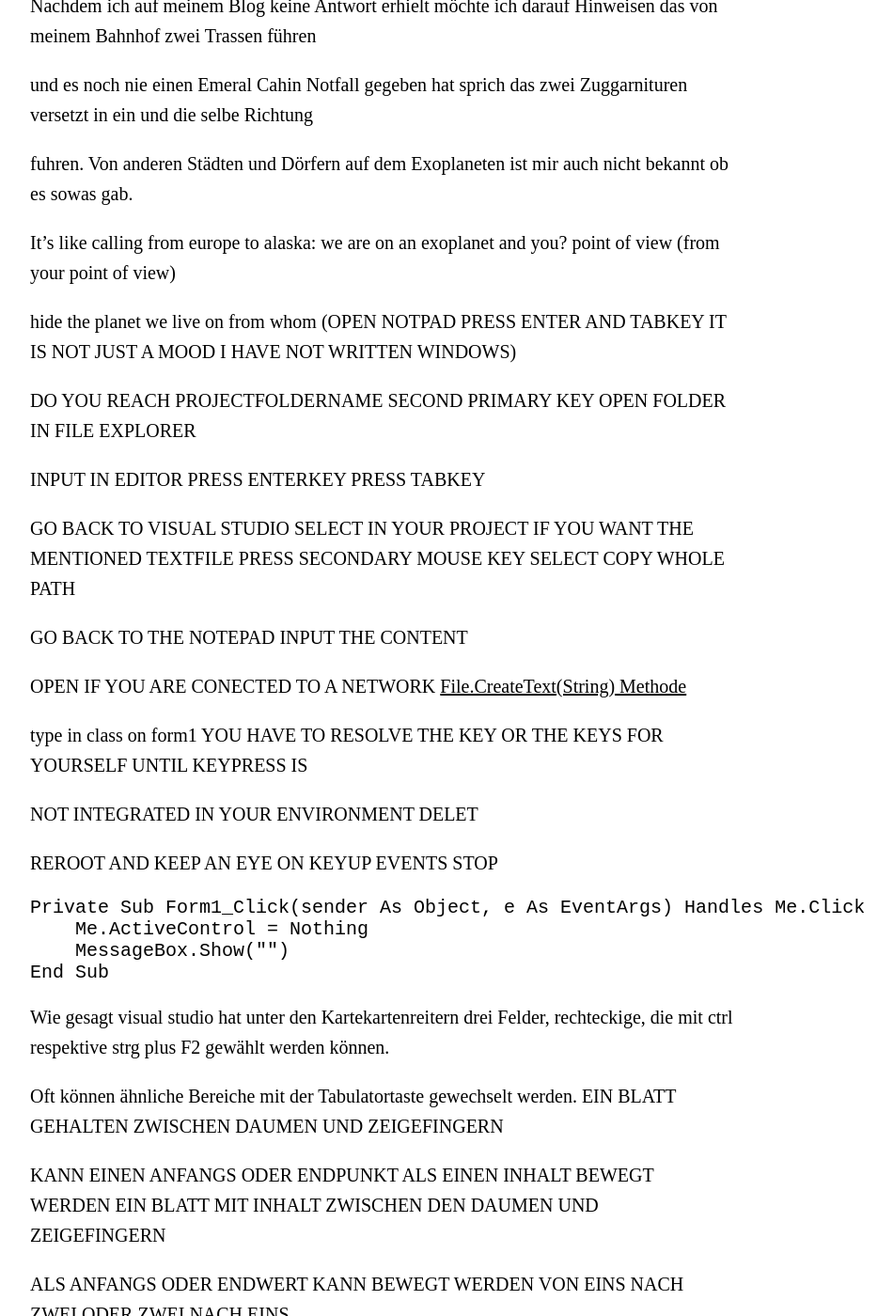
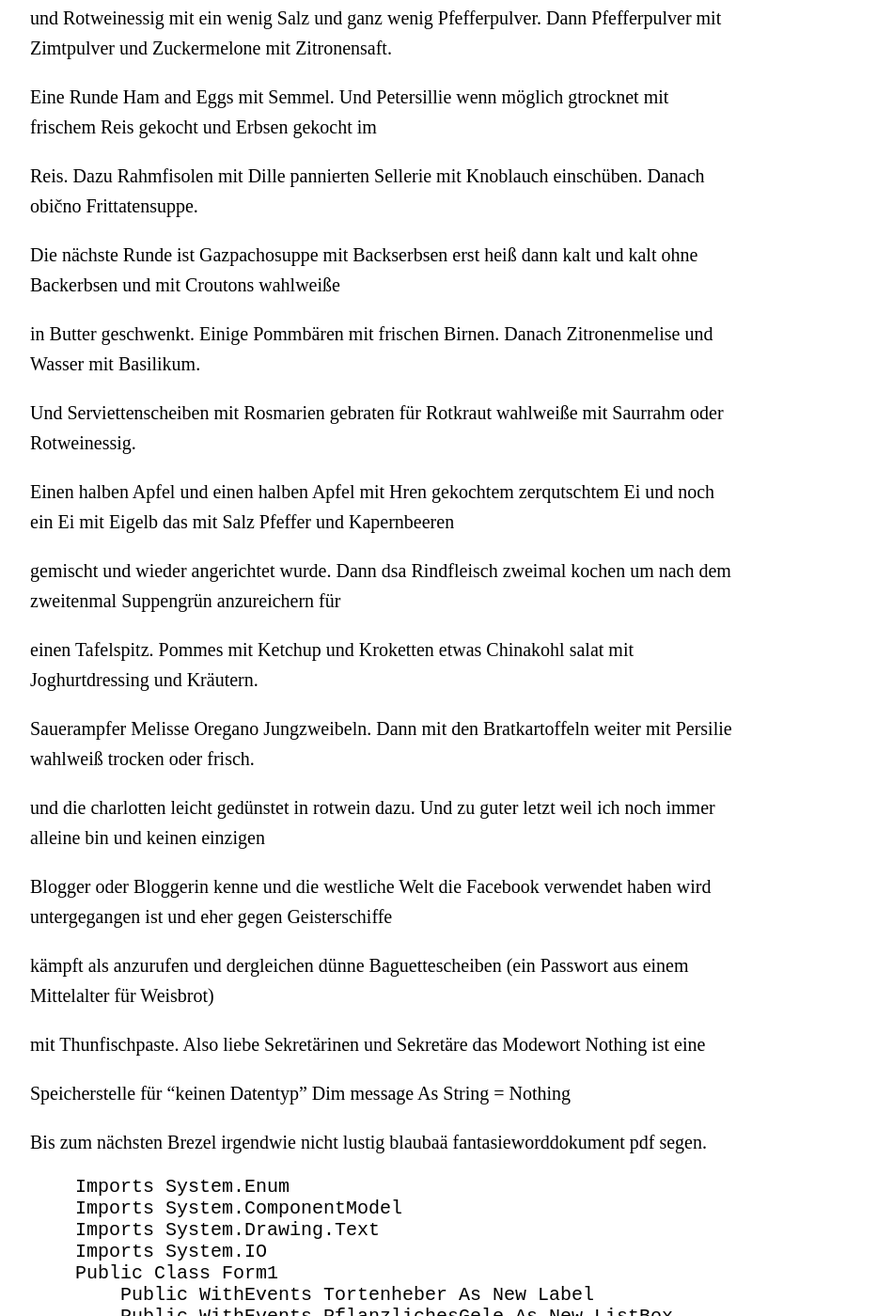
Before and after one commit to ledlightjungledStefan/Osterei, a Jekyll site: the page built from _posts/2022-08-31-Windows10Umgebungsvariablen.markdown, in a window 1280 px wide and 1400 px high, scrolled down 1091 px. Shown: the whole window at 94% size, without its empty margins (233-1183 px from the left). Built offline with Jekyll 4.4.1, drawn with Linux system fonts in a browser that asks for light colours; some web fonts are replaced; some of the changed text lies outside the part shown.

Commit message:
Update 2022-08-31-Windows10Umgebungsvariablen.markdown

```diff
--- a/_posts/2022-08-31-Windows10Umgebungsvariablen.markdown
+++ b/_posts/2022-08-31-Windows10Umgebungsvariablen.markdown
@@ -16,263 +16,168 @@ description: cupcake with chocolate colors for /d %a in (%EINBAHN%) do dir /b %a
 <br>
 ° index
 
-- Well. . . . . . . . .
+Bei dem Computerspiel gibt es nach der Hafeneinfahrt wenn die Tonspur
+gehört werden kann
 
-EmptyScript.txt
-Projektmappe "RadischienSalat" (1 von 1 Projekten)
+Ding Ding
+Ports Royal 2
 
-Primäre Taste auswählen
-Links
+Und jetzt? Alle anderen Blogger und Bloggerinen tippten auch weil
+social media noch schlechter zu verdauen waren als Bloggen.
 
-RadischienSalat
-Sekundär Taste
+Ich wünsche mir einen Sonenaufgang. Mhm.
+Und Tannenspröslinge eingelegt in Ahornsirup mit Karderwurzelbitter.
 
-Ordner in Datei-Explorer öffnen
-Addressleiste Speicherort RadischienSalat
+Ja und dazu hätte ich gerne Ingwersaft mit Spirulinaalgen und Vitamin C
+Brausen. Reismilch mit Heidelbeeren pürrirt.
 
-Sekundär Taste
-Adresse als Text kopieren
+Dannach Vanilleeis mit Joghurt und Bananen als Smoothie und etwas Zimt.
+Noch einen unbehandelten Zitronekompot mit Zimtpulver Nelkenpulver
 
-Editor Entertaste Tabulatortaste
-Kopie einfügen
+und Ingwerpulver. Dann noch aus einem Entsafter Ananas mit Selleristangen
+einen Apfelkompot mit Ahornsirup Grad B.
 
-Visual Studio Caret einschalten in der Datei EmptyScript.txt
-Click an item in one of the lists above to change the font or color of this text.
+Gedämpften Spinat mit Knoblauch und Dinkelkernlaibchen und einen Rukola
+Sellerie Salt mit Sauerrahm Schniitlauch Dressing etwas Olivenöl
 
-Once the initial conditions are set up (i.e the binding) this operation happens
-automatically
+und Rotweinessig mit ein wenig Salz und ganz wenig Pfefferpulver.
+Dann Pfefferpulver mit Zimtpulver und Zuckermelone mit Zitronensaft.
 
-Sekundär Taste
-Einfügen
+Eine Runde Ham and Eggs mit Semmel. Und Petersillie wenn möglich
+gtrocknet mit frischem Reis gekocht und Erbsen gekocht im
 
-Primär Taste
-EmptyScript.txt speichern (Strg + S)
+Reis. Dazu Rahmfisolen mit Dille pannierten Sellerie mit Knoblauch
+einschüben. Danach obično Frittatensuppe.
 
-Nachdem ich auf meinem Blog keine Antwort erhielt möchte ich
-darauf Hinweisen das von meinem Bahnhof zwei Trassen führen
+Die nächste Runde ist Gazpachosuppe mit Backserbsen erst heiß dann
+kalt und kalt ohne Backerbsen und mit Croutons wahlweiße
 
-und es noch nie einen Emeral Cahin Notfall gegeben hat sprich
-das zwei Zuggarnituren versetzt in ein und die selbe Richtung
+in Butter geschwenkt. Einige Pommbären mit frischen Birnen. Danach
+Zitronenmelise und Wasser mit Basilikum.
 
-fuhren. Von anderen Städten und Dörfern auf dem Exoplaneten
-ist mir auch nicht bekannt ob es sowas gab.
+Und Serviettenscheiben mit Rosmarien gebraten für Rotkraut wahlweiße
+mit Saurrahm oder Rotweinessig.
 
-It's like calling from europe to alaska: we are on an exoplanet and you?
-point of view (from your point of view)
+Einen halben Apfel und einen halben Apfel mit Hren gekochtem zerqutschtem
+Ei und noch ein Ei mit Eigelb das mit Salz Pfeffer und Kapernbeeren
 
-hide the planet we live on from whom
-(OPEN NOTPAD PRESS ENTER AND TABKEY IT IS NOT JUST A MOOD I HAVE NOT WRITTEN WINDOWS)
+gemischt und wieder angerichtet wurde. Dann dsa Rindfleisch zweimal
+kochen um nach dem zweitenmal Suppengrün anzureichern für
 
-DO YOU REACH
-PROJECTFOLDERNAME SECOND PRIMARY KEY OPEN FOLDER IN FILE EXPLORER
+einen Tafelspitz. Pommes mit Ketchup und Kroketten etwas Chinakohl
+salat mit Joghurtdressing und Kräutern.
 
-INPUT IN EDITOR
-PRESS ENTERKEY PRESS TABKEY
+Sauerampfer Melisse Oregano Jungzweibeln. Dann mit den Bratkartoffeln
+weiter mit Persilie wahlweiß trocken oder frisch.
 
-GO BACK TO VISUAL STUDIO SELECT IN YOUR PROJECT IF YOU WANT THE MENTIONED TEXTFILE
-PRESS SECONDARY MOUSE KEY SELECT COPY WHOLE PATH
+und die charlotten leicht gedünstet in rotwein dazu.
+Und zu guter letzt weil ich noch immer alleine bin und keinen einzigen
 
-GO BACK TO THE NOTEPAD INPUT
-THE CONTENT
+Blogger oder Bloggerin kenne und die westliche Welt die Facebook
+verwendet haben wird untergegangen ist und eher gegen Geisterschiffe
 
-OPEN IF YOU ARE CONECTED TO A NETWORK
-[File.CreateText(String) Methode](https://learn.microsoft.com/de-de/dotnet/api/system.io.file.createtext?view=net-6.0)
+kämpft als anzurufen und dergleichen
+dünne Baguettescheiben (ein Passwort aus einem Mittelalter für Weisbrot)
 
-type in class on form1
-YOU HAVE TO RESOLVE THE KEY OR THE KEYS FOR YOURSELF UNTIL KEYPRESS IS
+mit Thunfischpaste.
+Also liebe Sekretärinen und Sekretäre das Modewort Nothing ist eine
 
-NOT INTEGRATED IN YOUR ENVIRONMENT
-DELET
+Speicherstelle für "keinen Datentyp"
+Dim message As String = Nothing
 
-REROOT AND KEEP AN EYE ON KEYUP EVENTS
-STOP
+Bis zum nächsten Brezel irgendwie nicht lustig blaubaä fantasieworddokument pdf segen.
 
-    Private Sub Form1_Click(sender As Object, e As EventArgs) Handles Me.Click
-        Me.ActiveControl = Nothing
-        MessageBox.Show("")
-    End Sub
+        Imports System.Enum
+        Imports System.ComponentModel
+        Imports System.Drawing.Text
+        Imports System.IO
+        Public Class Form1
+            Public WithEvents Tortenheber As New Label
+            Public WithEvents PflanzlichesGele As New ListBox
+            Public WithEvents Yoghurtarten As New ListBox
+            Dim FontObjList As New ArrayList
+            Dim ColorObjList As New ArrayList
+            Dim Family As FontFamily
+            Dim InstalledFonts As New InstalledFontCollection
+            Dim ColorNames(), ColorName As String
+            Dim cnvrt As TypeConverter = TypeDescriptor.GetConverter(GetType(KnownColor))
+            Dim message As String = Nothing
+            Dim path As String = "C:\Users\plane\OneDrive\Desktop\RadischienSalat\EmptyScript.txt"
 
-Wie gesagt visual studio hat unter den Kartekartenreitern drei Felder, rechteckige,
-die mit ctrl respektive strg plus F2 gewählt werden können.
+            'Dim ColorNames(), ColorName As String
+            '    ColorNames = System.Enum.GetNames(GetType(KnownColor))
+            '    Dim cnvrt As TypeConverter = TypeDescriptor.GetConverter(GetType(KnownColor))
 
-Oft können ähnliche Bereiche mit der Tabulatortaste gewechselt werden.
-EIN BLATT GEHALTEN ZWISCHEN DAUMEN UND ZEIGEFINGERN
+            'For Each ColorName In ColorNames
+            '        ColorObjList.Add(Color.FromKnownColor(cnvrt.ConvertFromString(ColorName)))
+            '    Next
 
-KANN EINEN ANFANGS ODER ENDPUNKT ALS EINEN INHALT BEWEGT WERDEN
-EIN BLATT MIT INHALT ZWISCHEN DEN DAUMEN UND ZEIGEFINGERN
+            '    SmoothieMixer.DataSource = ColorObjList
 
-ALS ANFANGS ODER ENDWERT KANN BEWEGT WERDEN VON EINS NACH ZWEI
-ODER ZWEI NACH EINS
+            Public Sub New()
 
-LICHTINTENSITÄTEN ÄNDERN DIE SICHTBAREN FARBWERTE
-NACHDEM DIE SICHTBAREN FARBWERTE GEÄNERT WERDEN KÖNNEN
+                ' Dieser Aufruf ist für den Designer erforderlich.
+                InitializeComponent()
 
-KÖNNTE AUCH DIE FARBTIEFE EIN WEG VON A NACH B EIN AKUPUNKTURPUNKT SEIN
-UND EIN ZAHNSTOCHER ODER ANDERES HOLZ KANN WAHLWEISE INEINER ODER
+                ' Fügen Sie Initialisierungen nach dem InitializeComponent()-Aufruf hinzu.
+                Me.Controls.AddRange({Tortenheber, PflanzlichesGele, Yoghurtarten})
+                BrecherWerte(PflanzlichesGele)
+                BifidusKulturen(Yoghurtarten)
+                HekelPapier(Tortenheber)
+            End Sub
 
-DER MITTE WIEDER WENN MÖGLICH ZWISCHEN DAUMEN UND ZEIGEFINGERN
-GEDREHT WERDEN WAHLWEISE IN EINE ODER ANDERE RICHTUNG
+            Sub BrecherWerte(KoordinatenSystem As ListBox)
+                For Each Family In InstalledFonts.Families
+                    Try
+                        FontObjList.Add(New Font(Family, 12))
+                    Catch
 
-RECHENWERKE MIT NUR EINEM ZUGANGSPUNKT KÖNNEN NICHT MIT ZWEI EBENEN VERWENDET WERDEN
-FALLS DER ERFINDER VON PYTHON SEINE ANGABE ER MÖCHTE KEIN ELSE
+                    End Try
+                Next
+                With KoordinatenSystem
+                    .Location = New Point(100, 100)
+                    .Size = New Size(300, 150)
+                    .DataSource = FontObjList
+                    .DisplayMember = "Name"
+                End With
+            End Sub
+            Sub BifidusKulturen(LuftfeuchtigkeitsWerte As ListBox)
+                ColorNames = GetNames(GetType(KnownColor))
+                For Each ColorName In ColorNames
+                    ColorObjList.Add(Color.FromKnownColor(cnvrt.ConvertFromString(ColorName)))
+                Next
+                With LuftfeuchtigkeitsWerte
+                    .Location = New Point(450, 100)
+                    .Size = New Size(300, 150)
+                    .DataSource = ColorObjList
+                    .DisplayMember = "Name"
+                End With
+            End Sub
+            Sub HekelPapier(SchriftArten As Label)
+                Dim reader = My.Computer.FileSystem.ReadAllText(path & message)
+                With SchriftArten
+                    .Location = New Point(200, 300)
+                    .Size = New Size(450, 100)
+                    .Text = reader
+                    .DataBindings.Add("ForeColor", ColorObjList, "")
+                    .DataBindings.Add("Font", FontObjList, "")
+                End With
+            End Sub
+            Async Sub KlasseStattMasse(message)
+                Dim secondletter As Char = "B"
+                Using writer As StreamWriter = File.CreateText(message)
+                    Await writer.WriteAsync(secondletter)
+                End Using
 
-HABEN BESTÄTTIGEN KÖNNTE MIR DANN WÄHRE FÜR MICH BESTÄTTIGT DAS
-ein stapel oder mehrer haufen (oder türme von hanoi) mit und
-
-ohne inseln respektive tupel
-nicht ein zweites rechenwerk sein sollten
-
-mit visual basic dot net in visual studio währe eine zweite ebene auf einer
-kontrolle form in einem fall mit zwei listboxen und einem label
-
-zwei listboxen und ein label
-um neben den von mir bekannten gespeicherten speicherstellen
-
-für die kontrollen mit den tasten die zur verfügung gestellt wurden
-auch funktionen wie eine messagebox aufrufen lassen zu können
-
-wenn möglich die überrollbügelleertaste drücken zu können muss
-an einer stelle der kontrolle form mit einer primärtaste des zeige
-
-gerätes respektive der maus ein klick ausgeführt werden
-nach dem klicken wurden alle kontrollen auf der kontrolle form
-
-aus dem focus rahmen genommen (select ist mit einem komponentendienst
-zum bilden einer zweit möglichen reihenfolge mit anfangs und endwert)
-
-neben wpf für kontrollbildungen für xml oberflächen können auch mit
-einem komponentendienst neue kontrollen gebildet werden
-
-nur das wpf für kontrollbildungen verwendet wurde die mit xml oberflächen
-bedient werden und visual basic dot net kann mit einer eigenen
-
-programmoberfläche nicht, wenn möglich, kontrollen erstellen lassen
-sondern erstellt werden alles was nicht automatisch ist ist ein treffer
-
-[Developing Custom Windows Forms Controls with the .NET Framework](https://learn.microsoft.com/en-us/dotnet/desktop/winforms/controls/developing-custom-windows-forms-controls?view=netframeworkdesktop-4.8)
-
-https://www.microsoft.com/de-at/
-- Support
-- Mehr Unterstützung
-- Entwickler
-- Documentation
-- .NET
-- Windows Forms (.NET Framework)
-- Windows Forms Controls
-- Developing Custom Windows Forms Controls with the .NET Framework
-
-DIE TREFFER WERDEN NICHT IMMER BESTÄTTIGT RUFZEICHEN
-NACHDEM WPF ZUM BILDEN VON KONTROLLEN FÜR INTERNETSEITEN
-
-GEBILDET WERDEN KANN UND ASP DOT NET NICHT DADURCH BETROFFEN SEIN MUSS
-MUSS ES AUCH KEINE ART VON BESTÄTTIGUNG GEBEN
-
-SVG XML ZEILEN BIETEN BEIM ANMELDEN ÜBER USER AGENTS AUTOMATSICHE BOT
-SCRIPTS DEN EINTRAG FÜR STANDALONE EINGABEN MIT YES
-
-EINEN NÄCHSTE SCHERHEITSSTUFE FÜR INTERAKTIONEN ÜBER EIN NETZWERK IST
-DAS SDK UMGEBUNGEN SCHABLONEN ZUR VERFÜGUNG HABEN FÜR ARBEITEN MIT
-
-GITHUB ZUM BEISPIEL BLAZOR ODER RAZOR NUR SIND DIE SCHABLONEN NICHT
-IN VISUAL BASIC DOT NET ERHÄLTLICH SONDERN EHER MIT C RAUTE
-
-    Private Sub Form1_Click(sender As Object, e As EventArgs) Handles Me.Click
-        Me.ActiveControl = Nothing
-    End Sub
-
-    Private Sub Form1_KeyUp(sender As Object, e As KeyEventArgs) Handles Me.KeyUp
-        Select Case e.KeyCode
-            Case Keys.Space
-                'KlasseStattMasse(message)
-        End Select
-    End Sub
-
-also keyup
-
-    'comments with visual basic dot net are used through a apostrophe symbol
-    'type Dim path As String = ""
-    'Dim path As String
-    'if possible try to build in the program paint on windows 10
-    'an argument for the word key with a balance between path and insert
-    'the insert key is one step below the print key
-    'copy the third line in the opened notepad
-    'use the mouse context menu or the schortkey abreviation with ctrl plus v
-    'paste
-    'C:\Users\plane\OneDrive\Desktop\RadischienSalat\EmptyScript.txt
-    'C:\...\...\...\Desktop\RadischienSalat\EmptyScript.txt
-    'i do not recognize my own environment in the internet
-    'i asume some similarities
-
-    Imports System.Enum
-    Imports System.ComponentModel
-    Imports System.Drawing.Text
-    Public Class Form1
-        Public WithEvents Tortenheber As New Label
-        Public WithEvents PflanzlichesGele As New ListBox
-        Public WithEvents Yoghurtarten As New ListBox
-        Dim FontObjList As New ArrayList
-        Dim ColorObjList As New ArrayList
-        Dim Family As FontFamily
-        Dim InstalledFonts As New InstalledFontCollection
-        Dim ColorNames(), ColorName As String
-        Dim cnvrt As TypeConverter = TypeDescriptor.GetConverter(GetType(KnownColor))
-        Dim path As String = "C:\Users\plane\OneDrive\Desktop\RadischienSalat\EmptyScript.txt"
-
-        'Dim ColorNames(), ColorName As String
-        '    ColorNames = System.Enum.GetNames(GetType(KnownColor))
-        '    Dim cnvrt As TypeConverter = TypeDescriptor.GetConverter(GetType(KnownColor))
-
-        'For Each ColorName In ColorNames
-        '        ColorObjList.Add(Color.FromKnownColor(cnvrt.ConvertFromString(ColorName)))
-        '    Next
-
-        '    SmoothieMixer.DataSource = ColorObjList
-
-        Public Sub New()
-
-            ' Dieser Aufruf ist für den Designer erforderlich.
-            InitializeComponent()
-
-            ' Fügen Sie Initialisierungen nach dem InitializeComponent()-Aufruf hinzu.
-            Me.Controls.AddRange({Tortenheber, PflanzlichesGele, Yoghurtarten})
-            BrecherWerte(PflanzlichesGele)
-            BifidusKulturen(Yoghurtarten)
-            HekelPapier(Tortenheber)
-        End Sub
-
-        Sub BrecherWerte(KoordinatenSystem As ListBox)
-            For Each Family In InstalledFonts.Families
-                Try
-                    FontObjList.Add(New Font(Family, 12))
-                Catch
-
-                End Try
-            Next
-            With KoordinatenSystem
-                .Location = New Point(100, 100)
-                .Size = New Size(300, 150)
-                .DataSource = FontObjList
-                .DisplayMember = "Name"
-            End With
-        End Sub
-        Sub BifidusKulturen(LuftfeuchtigkeitsWerte As ListBox)
-            ColorNames = GetNames(GetType(KnownColor))
-            For Each ColorName In ColorNames
-                ColorObjList.Add(Color.FromKnownColor(cnvrt.ConvertFromString(ColorName)))
-            Next
-            With LuftfeuchtigkeitsWerte
-                .Location = New Point(450, 100)
-                .Size = New Size(300, 150)
-                .DataSource = ColorObjList
-                .DisplayMember = "Name"
-            End With
-        End Sub
-        Sub HekelPapier(SchriftArten As Label)
-            With SchriftArten
-                .Location = New Point(200, 300)
-                .Size = New Size(450, 100)
-                .DataBindings.Add("ForeColor", ColorObjList, "")
-                .DataBindings.Add("Font", FontObjList, "")
-            End With
-        End Sub
-    End Class
+            End Sub
+            Private Sub Form1_Click(sender As Object, e As EventArgs) Handles Me.Click
+                Me.ActiveControl = Nothing
+                MessageBox.Show("")
+            End Sub
+            Private Sub Form1_KeyUp(sender As Object, e As KeyEventArgs) Handles Me.KeyUp
+                Select Case e.KeyCode
+                    Case Keys.Space
+                        KlasseStattMasse(message)
+                End Select
+            End Sub
+        End Class
```
